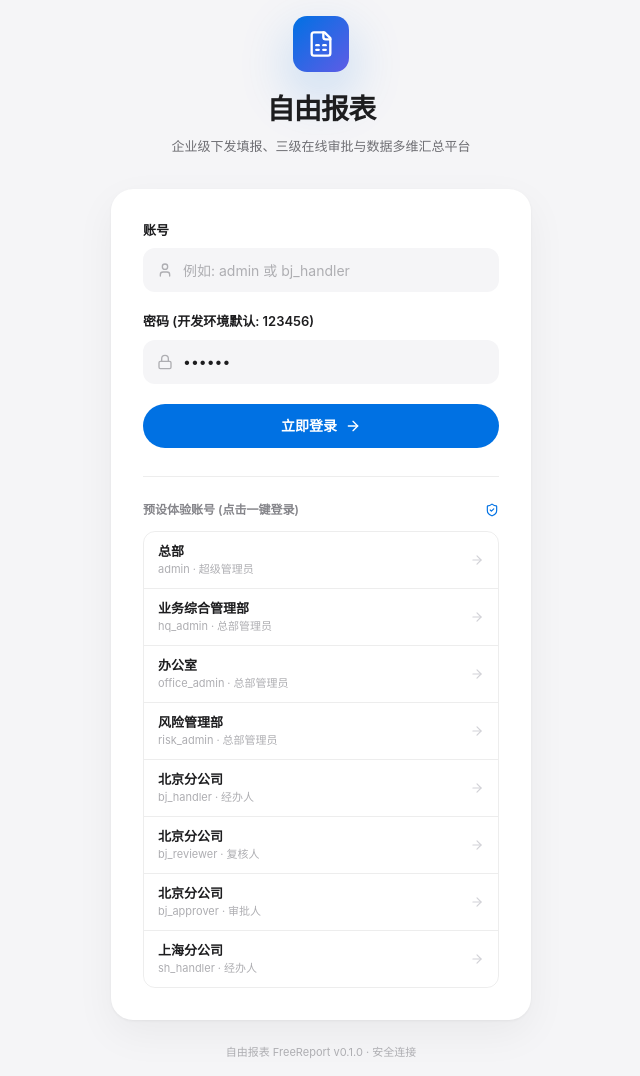
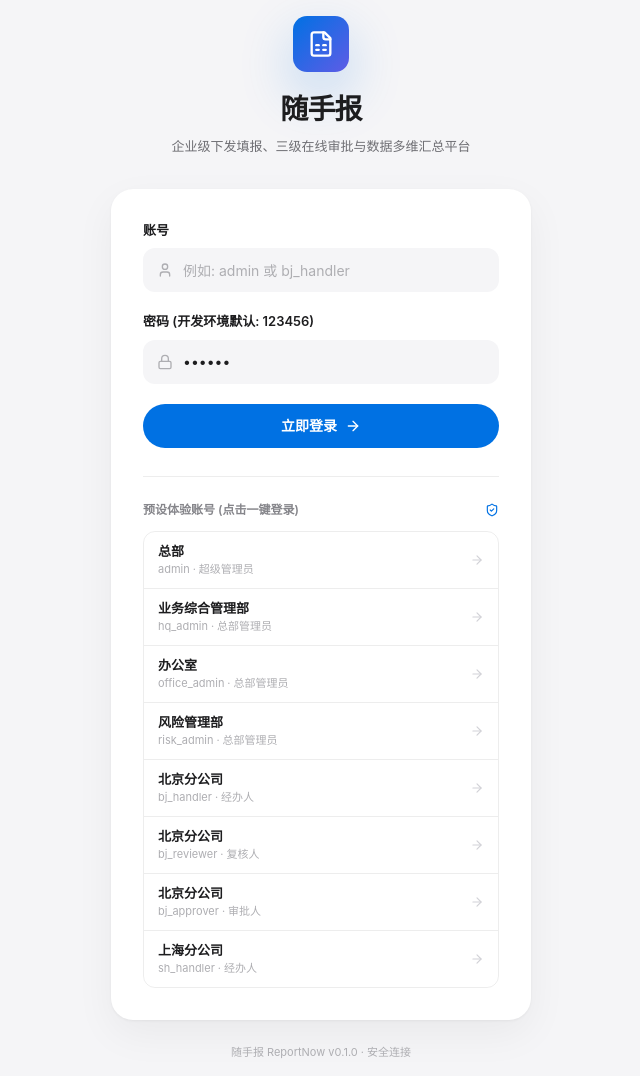
Before and after one commit to dgjin/free-report, a React (Vite) app: page /login in a window 1280 px wide. Shown: the whole page, without its empty margins (319-959 px from the left). Built offline with nearby package versions, Linux system fonts and the light colour scheme.

Commit message:
chore: 品牌更名为随手报 ReportNow
- 更新浏览器标题、登录页、顶栏与侧边栏品牌文案
- 同步 README 标题/简介与后端 description

```diff
--- a/index.html
+++ b/index.html
@@ -3,7 +3,7 @@
   <head>
     <meta charset="UTF-8" />
     <meta name="viewport" content="width=device-width, initial-scale=1.0" />
-    <title>自由报表</title>
+    <title>随手报 ReportNow</title>
   </head>
   <body>
     <div id="root"></div>
--- a/src/components/Layout.tsx
+++ b/src/components/Layout.tsx
@@ -16,6 +16,7 @@ import {
   Shield,
 } from 'lucide-react';
 import { api, getStoredUser, removeToken } from '../services/api';
+import { toast } from '../utils/toast';
 import { UserInfo } from '../types';
 import { getClientAccess } from '../utils/access';
 import { mutate } from 'swr';
@@ -74,7 +75,7 @@ export const Layout: React.FC = () => {
       }
       navigate('/');
     } catch (err: any) {
-      alert(err.message || '切换账号失败');
+      toast(err.message || '切换账号失败', 'error');
     }
   };
 
@@ -140,7 +141,7 @@ export const Layout: React.FC = () => {
               <div className="w-7 h-7 rounded-[8px] flex items-center justify-center" style={{ background: 'var(--grad-cta)' }}>
                 <FileSpreadsheet className="w-4 h-4 text-white" />
               </div>
-              <span className="font-semibold text-[15px] text-[#1d1d1f] tracking-[-0.01em]">自由报表</span>
+              <span className="font-semibold text-[15px] text-[#1d1d1f] tracking-[-0.01em]">随手报</span>
               <span className="px-1.5 py-0.5 bg-[#e8e8ed] text-[#86868b] rounded-[4px] text-[9px] font-bold uppercase tracking-wider">
                 v0.1
               </span>
@@ -336,7 +337,7 @@ export const Layout: React.FC = () => {
 
           {/* Quick Info Footer */}
           <div className="p-4 space-y-1" style={{ borderTop: '1px solid var(--hairline)' }}>
-            <div className="text-[11px] font-semibold text-[#1d1d1f]">自由报表 FreeReport v0.1.0</div>
+            <div className="text-[11px] font-semibold text-[#1d1d1f]">随手报 ReportNow v0.1.0</div>
             <div className="text-[10px] text-[#aeaeb2]">系统状态: 本地 MySQL 运行正常</div>
           </div>
         </aside>
--- a/src/pages/Login.tsx
+++ b/src/pages/Login.tsx
@@ -54,7 +54,7 @@ export const Login: React.FC = () => {
           >
             <FileSpreadsheet className="w-7 h-7 text-white" />
           </div>
-          <h1 className="text-[28px] font-bold text-[#1d1d1f] tracking-[-0.03em]">自由报表</h1>
+          <h1 className="text-[28px] font-bold text-[#1d1d1f] tracking-[-0.03em]">随手报</h1>
           <p className="text-[13px] text-[#6e6e73] mt-1.5 leading-[1.6]">
             企业级下发填报、三级在线审批与数据多维汇总平台
           </p>
@@ -152,7 +152,7 @@ export const Login: React.FC = () => {
         </div>
 
         <p className="text-center text-[11px] text-[#aeaeb2] mt-6">
-          自由报表 FreeReport v0.1.0 · 安全连接
+          随手报 ReportNow v0.1.0 · 安全连接
         </p>
       </div>
     </div>
--- a/src/pages/TemplateEditor.tsx
+++ b/src/pages/TemplateEditor.tsx
@@ -21,6 +21,7 @@ import {
   Trash,
 } from 'lucide-react';
 import { api } from '../services/api';
+import { toast, confirmDialog } from '../utils/toast';
 import { ReportTemplate, ReportTemplateField, FieldType } from '../types';
 import { DEFAULT_FIELD_DATA_TYPE } from '../utils/templateFields';
 import { getTemplateLifecycleView } from '../utils/templateLifecycle';
@@ -110,7 +111,7 @@ export const TemplateEditor: React.FC = () => {
   const handleAddFieldSubmit = async (e: React.FormEvent) => {
     e.preventDefault();
     if (!template) return;
-    if (!fieldLabel.trim()) return alert('请填写字段显示名称');
+    if (!fieldLabel.trim()) return toast('请填写字段显示名称', 'error');
 
     // Generate or clean field_name
     let cleanFieldName = fieldName.trim().toLowerCase().replace(/[^a-z0-9_]/g, '_').replace(/_+/g, '_').replace(/^_+|_+$/g, '');
@@ -155,7 +156,7 @@ export const TemplateEditor: React.FC = () => {
       setOptionsStr('');
       loadTemplateDetail();
     } catch (err: any) {
-      alert(err.message || '添加字段失败');
+      toast(err.message || '添加字段失败', 'error');
     } finally {
       setAddingField(false);
     }
@@ -164,11 +165,11 @@ export const TemplateEditor: React.FC = () => {
   const handleAddMatrixSubmit = async (e: React.FormEvent) => {
     e.preventDefault();
     if (!template) return;
-    if (!matrixRowLabel.trim()) return alert('请填写行维度标签');
+    if (!matrixRowLabel.trim()) return toast('请填写行维度标签', 'error');
     const rowOptions = matrixRowOptions.split('\n').map((s) => s.trim()).filter(Boolean);
-    if (rowOptions.length === 0) return alert('请至少输入一个行选项');
+    if (rowOptions.length === 0) return toast('请至少输入一个行选项', 'error');
     const validCols = matrixColumns.filter((c) => c.field_label.trim());
-    if (validCols.length === 0) return alert('请至少定义一个列字段');
+    if (validCols.length === 0) return toast('请至少定义一个列字段', 'error');
 
     setAddingMatrix(true);
     try {
@@ -187,7 +188,7 @@ export const TemplateEditor: React.FC = () => {
       setMatrixColumns([{ field_label: '', field_type: 'number' }]);
       loadTemplateDetail();
     } catch (err: any) {
-      alert(err.message || '创建交叉表失败');
+      toast(err.message || '创建交叉表失败', 'error');
     } finally {
       setAddingMatrix(false);
     }
@@ -195,13 +196,13 @@ export const TemplateEditor: React.FC = () => {
 
   const handleDisableField = async (fieldId: number) => {
     if (!template) return;
-    if (!confirm('根据报表只增不减设计规范，停用字段后历史数据仍将保留，但新填报不再要求填写。确认停用？')) return;
+    if (!(await confirmDialog('根据报表只增不减设计规范，停用字段后历史数据仍将保留，但新填报不再要求填写。确认停用？'))) return;
 
     try {
       await api.disableField(template.id, fieldId);
       loadTemplateDetail();
     } catch (err: any) {
-      alert(err.message || '停用字段失败');
+      toast(err.message || '停用字段失败', 'error');
     }
   };
 
@@ -308,7 +309,7 @@ export const TemplateEditor: React.FC = () => {
         <div className="space-y-0.5">
           <div className="font-bold text-[#1d1d1f]">只增不减设计规范（Ensure Backward Compatibility）</div>
           <div className="text-[#6e6e73] leading-relaxed">
-            自由报表采用字段安全兼容策略：发布后的字段不可物理删除，仅可"停用"。已停用字段会在历史版本中安全呈现，保证历史数据完整性与合规可溯。
+            随手报采用字段安全兼容策略：发布后的字段不可物理删除，仅可"停用"。已停用字段会在历史版本中安全呈现，保证历史数据完整性与合规可溯。
           </div>
         </div>
       </div>
```
Also changed, not shown: 2 other files (tests, documents, lock files or other folders).
